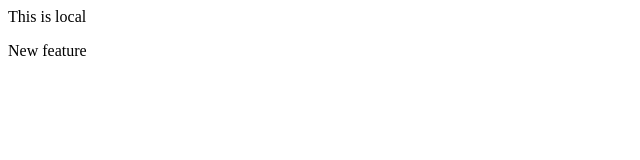
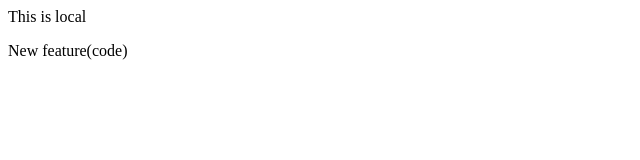
Before and after one commit to AmbitiousLad/local, a plain HTML site: page index.html in a window 1280 px wide. Shown: the full height of the page, 0-640 px from the left. Drawn offline with Linux system fonts and the light colour scheme.

Commit message:
added code

```diff
--- a/index.html
+++ b/index.html
@@ -1,2 +1,2 @@
 <p>This is local</p>
-<p>New feature</p>
+<p>New feature(code)</p>
```
